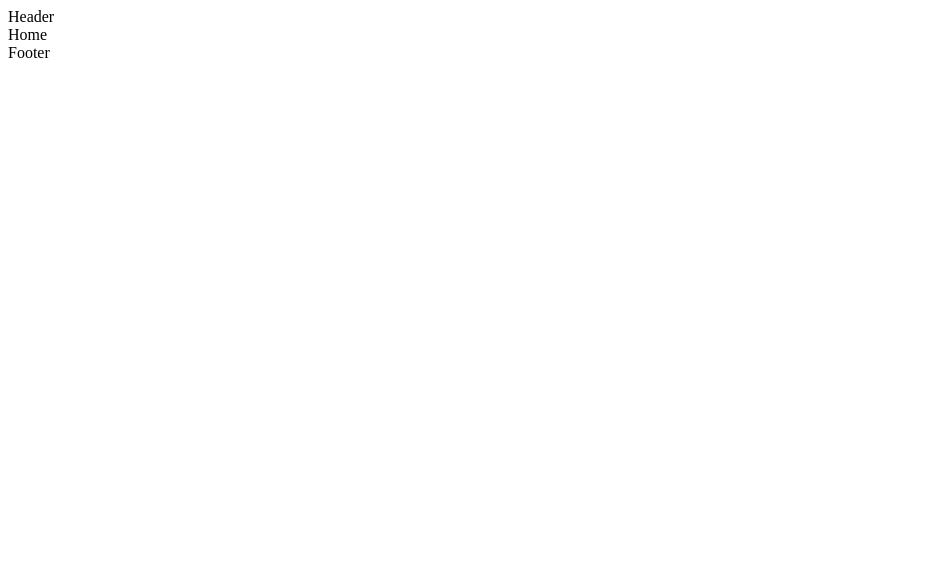
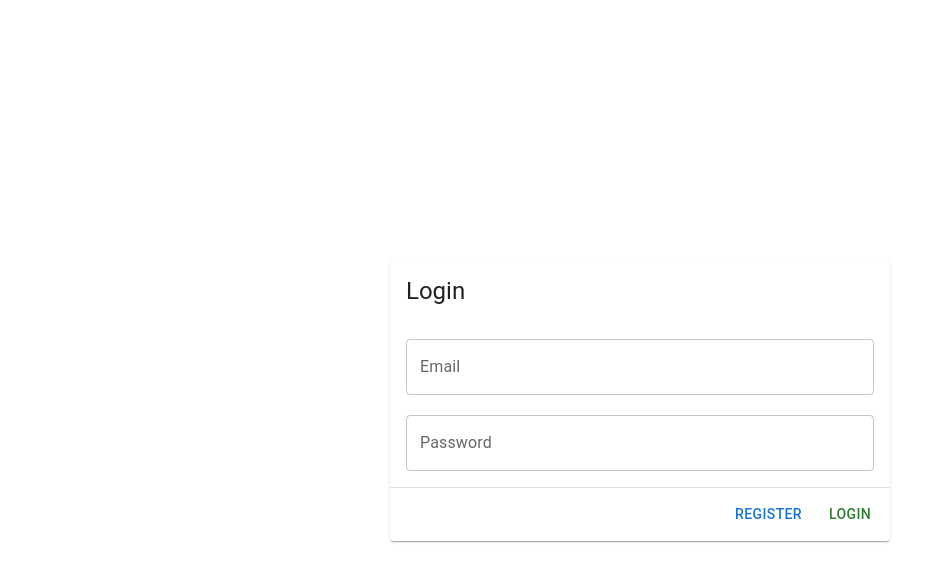
Before and after one commit to SamuelRguezSiverio/fullstack-project-03, a React (Vite) app in the folder frontend/: page / in a window 1280 px wide. Shown: the top 582 px of the page, without its empty margins (0-946 px from the left). Built offline with nearby package versions, Linux system fonts and the light colour scheme.

Commit message:
Login & Signup components created

```diff
--- a/frontend/package.json
+++ b/frontend/package.json
@@ -15,6 +15,7 @@
     "@fontsource/roboto": "^4.5.8",
     "@mui/icons-material": "^5.11.16",
     "@mui/material": "^5.12.1",
+    "axios": "^1.3.6",
     "react": "^18.2.0",
     "react-dom": "^18.2.0",
     "react-router-dom": "^6.10.0"
--- /dev/null
+++ b/frontend/src/components/LoginCard/LoginCard.jsx
@@ -0,0 +1,87 @@
+import { useState } from 'react'
+
+import { login } from '../../services/auth'
+
+import { useNavigate } from 'react-router-dom'
+
+import {
+  Button,
+  Card,
+  CardActions,
+  CardContent,
+  CardHeader,
+  Divider,
+  Typography,
+  TextField
+} from '@mui/material'
+
+function LoginCard({ changeToSignup }) {
+  const [email, setEmail] = useState('')
+  const [password, setPassword] = useState('')
+  const [errorMessage, setErrorMessage] = useState('')
+
+  const navigate = useNavigate()
+
+  function updateEmail(inputValue) {
+    setEmail(inputValue)
+  }
+
+  function updatePassword(inputValue) {
+    setPassword(inputValue)
+  }
+
+  async function onLogin() {
+    const dataInLogin = {
+      email,
+      password
+    }
+    try {
+      const apiResponse = await login(dataInLogin)
+      localStorage.setItem('token', apiResponse.data.token)
+      navigate('/home')
+    } catch (error) {
+      setErrorMessage(error.response.data)
+      setTimeout(() => {
+        setErrorMessage('')
+      }, 3000)
+    }
+  }
+
+  return (
+    <Card sx={{ maxWidth: '500px' }}>
+      <CardHeader title="Login"></CardHeader>
+      <CardContent>
+        <TextField
+          onChange={(e) => updateEmail(e.target.value)}
+          sx={{ marginBottom: '20px' }}
+          label="Email"
+          variant="outlined"
+          fullWidth
+        ></TextField>
+        <TextField
+          onKeyPress={(e) => {
+            if (e.key === 'Enter') return onLogin()
+          }}
+          onChange={(e) => updatePassword(e.target.value)}
+          label="Password"
+          variant="outlined"
+          fullWidth
+        ></TextField>
+        {errorMessage && (
+          <Typography color="error" textAlign="center" mt={2}>
+            {errorMessage}
+          </Typography>
+        )}
+      </CardContent>
+      <Divider />
+      <CardActions sx={{ display: 'flex', justifyContent: 'flex-end' }}>
+        <Button onClick={() => changeToSignup()}>Register</Button>
+        <Button onClick={() => onLogin()} color="success">
+          Login
+        </Button>
+      </CardActions>
+    </Card>
+  )
+}
+
+export default LoginCard
--- /dev/null
+++ b/frontend/src/components/SignupCard/SignupCard.jsx
@@ -0,0 +1,67 @@
+import { useState } from 'react'
+
+import { signup } from '../../services/auth'
+
+import {
+  Card,
+  CardHeader,
+  TextField,
+  CardContent,
+  Divider,
+  Button,
+  CardActions
+} from '@mui/material'
+
+function SignupCard({ changeToLogin }) {
+  const [userName, setUserName] = useState('')
+  const [email, setEmail] = useState('')
+  const [password, setPassword] = useState('')
+
+  async function onSignup() {
+    const dataInSignup = {
+      userName,
+      email,
+      password
+    }
+    const apiResponse = await signup(dataInSignup)
+    console.log(apiResponse)
+  }
+
+  return (
+    <Card sx={{ maxWidth: '500px' }}>
+      <CardHeader title="Sign Up" />
+      <CardContent>
+        <TextField
+          onChange={(e) => setUserName(e.target.value)}
+          label="User name"
+          variant="outlined"
+          fullWidth={true}
+          sx={{ marginBottom: '20px' }}
+        />
+        <TextField
+          onChange={(e) => setEmail(e.target.value)}
+          label="Email"
+          variant="outlined"
+          fullWidth={true}
+          sx={{ marginBottom: '20px' }}
+        />
+        <TextField
+          onChange={(e) => setPassword(e.target.value)}
+          label="Password"
+          type="password"
+          variant="outlined"
+          fullWidth={true}
+        />
+      </CardContent>
+      <Divider />
+      <CardActions sx={{ display: 'flex', justifyContent: 'flex-end' }}>
+        <Button onClick={() => changeToLogin()}>Login</Button>
+        <Button color="success" onClick={() => onSignup()}>
+          Sign Up
+        </Button>
+      </CardActions>
+    </Card>
+  )
+}
+
+export default SignupCard
--- a/frontend/src/index.css
+++ b/frontend/src/index.css
@@ -0,0 +1,9 @@
+body {
+    margin: 0;
+    padding: 0;
+  }
+
+  #root {
+    min-height: 100vh;
+    padding: 0;
+  }
--- a/frontend/src/layout/Layout.jsx
+++ b/frontend/src/layout/Layout.jsx
@@ -6,11 +6,10 @@ import Footer from '../components/Footer/Footer'
 function Layout() {
     return (
         <div>
-            <Header/>
+            <Header />
             <Outlet />
             <Footer />
         </div>
-
     )
 }
 
--- /dev/null
+++ b/frontend/src/pages/Auth/Auth.jsx
@@ -0,0 +1,47 @@
+import { useState } from 'react'
+
+import { Box } from '@mui/system'
+
+import LoginCard from '../../components/LoginCard/LoginCard'
+import SignupCard from '../../components/SignupCard/SignupCard'
+
+// import loginBackground from '../../assets/backgrounds/login.jpg'
+// import signupBackground from '../../assets/backgrounds/signup.jpg'
+
+// import { Typography } from '@mui/material'
+
+function Auth() {
+  const [isLogin, setIsLogin] = useState(true)
+
+  function toggleLoginSignup() {
+    setIsLogin((oldState) => !oldState)
+  }
+
+  return (
+    <Box
+      sx={{
+        minHeight: '100vh',
+        display: 'flex',
+        justifyContent: 'center',
+        alignItems: 'center',
+        flexDirection: 'column',
+        // backgroundImage: `url(${isLogin ? loginBackground : signupBackground})`,
+        // backgroundSize: 'cover',
+        // backgroundRepeat: 'no-repeat',
+        // backgroundPosition: 'bottom',
+        overflow: 'hidden'
+      }}
+    >
+      {/* <Typography variant="h1" color="white">
+        POKE IT
+      </Typography> */}
+      {isLogin ? (
+        <LoginCard changeToSignup={toggleLoginSignup} />
+      ) : (
+        <SignupCard changeToLogin={toggleLoginSignup} />
+      )}
+    </Box>
+  )
+}
+
+export default Auth
--- /dev/null
+++ b/frontend/src/services/auth.js
@@ -0,0 +1,11 @@
+import authApi from './authAPIConfig'
+
+export async function login(data) {
+  const response = await authApi.post('/auth/login', data)
+  return response
+}
+
+export async function signup(data) {
+  const response = await authApi.post('/auth/signup', data)
+  return response
+}
--- /dev/null
+++ b/frontend/src/services/authAPIConfig.js
@@ -0,0 +1,7 @@
+import axios from 'axios'
+
+const authApi = axios.create({
+  baseURL: 'http://localhost:3000/api'
+})
+
+export default authApi
```
Also changed, not shown: frontend/src/router/router.jsx (+7 -8 lines), 1 other file (tests, documents, lock files or other folders).
